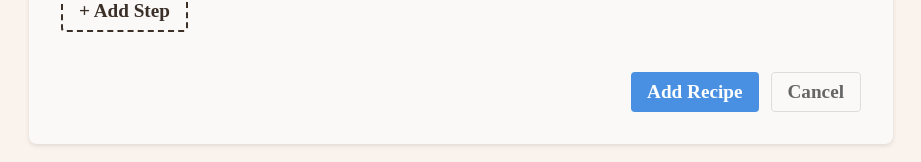
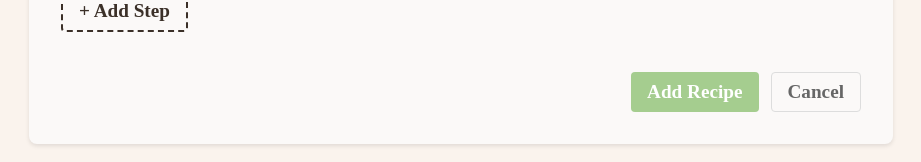
Before and after one commit to chas-academy/u08-angular-frontend-ArtemisDava, an Angular app in the folder recipe-app/: page /add-recipe in a window 1280 px wide. Shown: the part 775-937 px from the top of the page, without its empty margins (179-1100 px from the left). Built offline with nearby package versions, Linux system fonts and the light colour scheme; no server answers.

Commit message:
chore: change color on submit-btn

```diff
--- a/recipe-app/src/app/add-recipe/add-recipe.component.scss
+++ b/recipe-app/src/app/add-recipe/add-recipe.component.scss
@@ -141,12 +141,12 @@
   }
 
   .submit-btn {
-    background: #4a90e2;
+    background: #a5cd8f;
     color: white;
     border: none;
 
     &:hover {
-      background: #357abd;
+      background: #8db57d;
     }
   }
 
```
